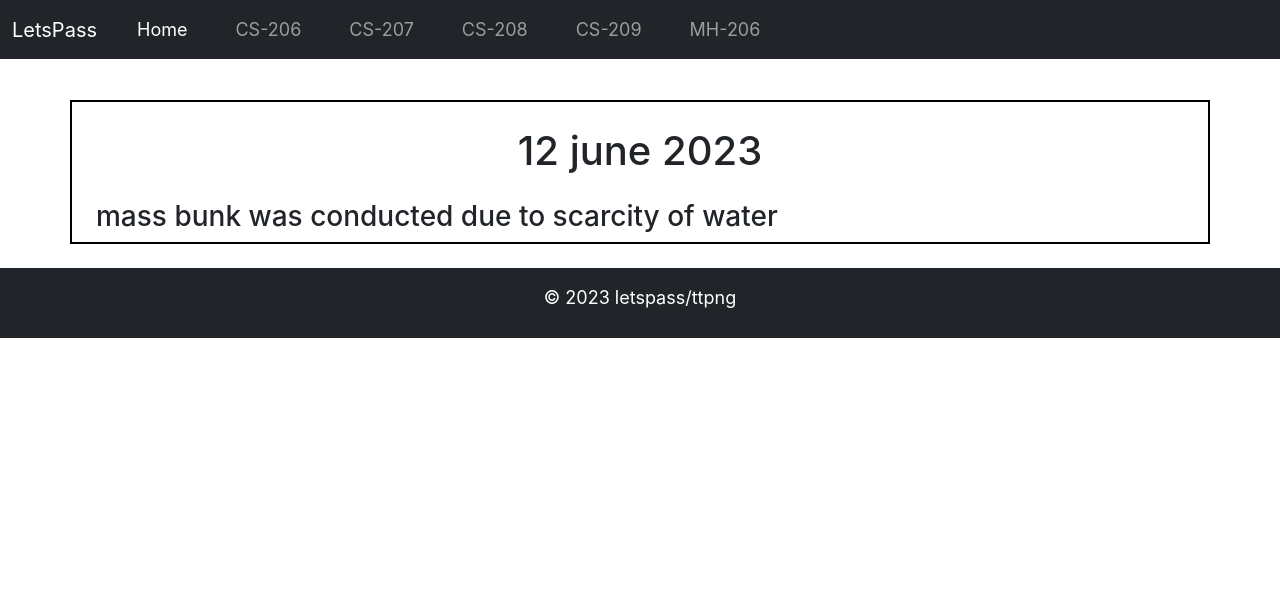
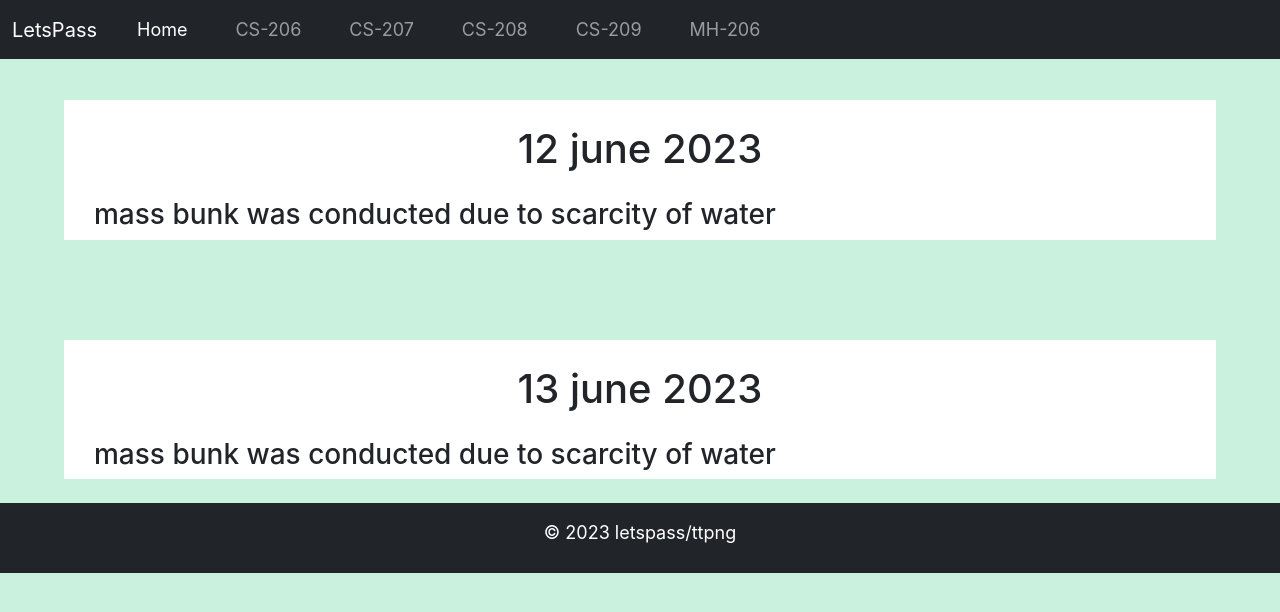
Before and after one commit to tagetapang/Letspass, a React (Create React App) app: page /#/CS-206 in a window 1280 px wide. Shown: the top 612 px of the page. Built offline with nearby package versions, Linux system fonts and the light colour scheme.

Commit message:
did some decorations

```diff
--- a/src/App.js
+++ b/src/App.js
@@ -11,6 +11,7 @@ import Footer from "./components/Footer";
 
 
 function App() {
+  document.body.style.background = "#CAF1DE"
   return (
     <>
       <Navbar />
--- a/src/components/CS206.js
+++ b/src/components/CS206.js
@@ -4,8 +4,9 @@ import Coresub from './Coresub'
 
 export default function CS206() {
   return (
-    <div>
+    <div  className="d-flex flex-column">
         <Coresub date= "12 june 2023" firsttitle="mass bunk was conducted due to scarcity of water"/>
+        <Coresub date= "13 june 2023" firsttitle="mass bunk was conducted due to scarcity of water"/>
 
 
     </div>
--- a/src/components/CS207.js
+++ b/src/components/CS207.js
@@ -203,10 +203,14 @@ export default function CS207() {
     ],
   };
   return (
-    <>
+    <div className="d-flex flex-column">
+
       <Coresub date={tenjune23.date} firstbody={tenjune23.firstbody} />
       <Coresub date={elejune23.date} firstbody={elejune23.firstbody} />
       <Coresub date= "12 june 2023" firsttitle="mass bunk was conducted due to scarcity of water"/>
-    </>
+      <Coresub date= "13 june 2023" firsttitle="mass bunk was conducted due to scarcity of water"/>
+
+    </div>
+
   );
 }
--- a/src/components/CS208.js
+++ b/src/components/CS208.js
@@ -21,9 +21,10 @@ export default function CS208() {
     ],
   };
   return (
-    <div>
+    <div  className="d-flex flex-column">
       <Coresub date={elejune23.date} firsttitle={elejune23.firsttitle} firstbody={elejune23.firstbody}/>
       <Coresub date= "12 june 2023" firsttitle="mass bunk was conducted due to scarcity of water"/>
+      <Coresub date= "13 june 2023" firsttitle="mass bunk was conducted due to scarcity of water"/>
     </div>
   );
 }
--- a/src/components/CS209.js
+++ b/src/components/CS209.js
@@ -26,10 +26,11 @@ export default function CS209() {
 
   }
   return (
-    <div>
+    <div  className="d-flex flex-column">
         <Coresub date={tenjan23.date} firsttitle={tenjan23.firsttitle} firstbody ={tenjan23.firstbody}/>
         <Coresub date="11 jan 2023" firsttitle= " class  of cs209 was not held on this date"/>
         <Coresub date= "12 june 2023" firsttitle="mass bunk was conducted due to scarcity of water"/>
+        <Coresub date= "13 june 2023" firsttitle="mass bunk was conducted due to scarcity of water"/>
 
     </div>
   )
--- a/src/components/Coresub.js
+++ b/src/components/Coresub.js
@@ -5,9 +5,9 @@ import React from 'react'
 export default function Fourthsub(props) {
 
   return (
-    <div id='cs-209' style={{marginTop:'100px'}}>
+    <div id='coresub' className='mx-auto' style={{marginTop:'100px',backgroundColor:"white",display:'inline-block',width:"90vw"}}>
 
-        <div className="container" style={{border:"2px solid black"}}>
+        <div className="container">
           <h1 style={{textAlign:"center"}}>{props.date}</h1>
           <div className="container">
             <h3>{props.firsttitle}</h3>
--- a/src/components/MH206.js
+++ b/src/components/MH206.js
@@ -4,8 +4,9 @@ import Coresub from './Coresub'
 
 export default function MH206() {
   return (
-    <div>
+    <div  className="d-flex flex-column">
         <Coresub date= "12 june 2023" firsttitle="mass bunk was conducted due to scarcity of water"/>
+        <Coresub date= "13 june 2023" firsttitle="mass bunk was conducted due to scarcity of water"/>
 
 
     </div>
```
